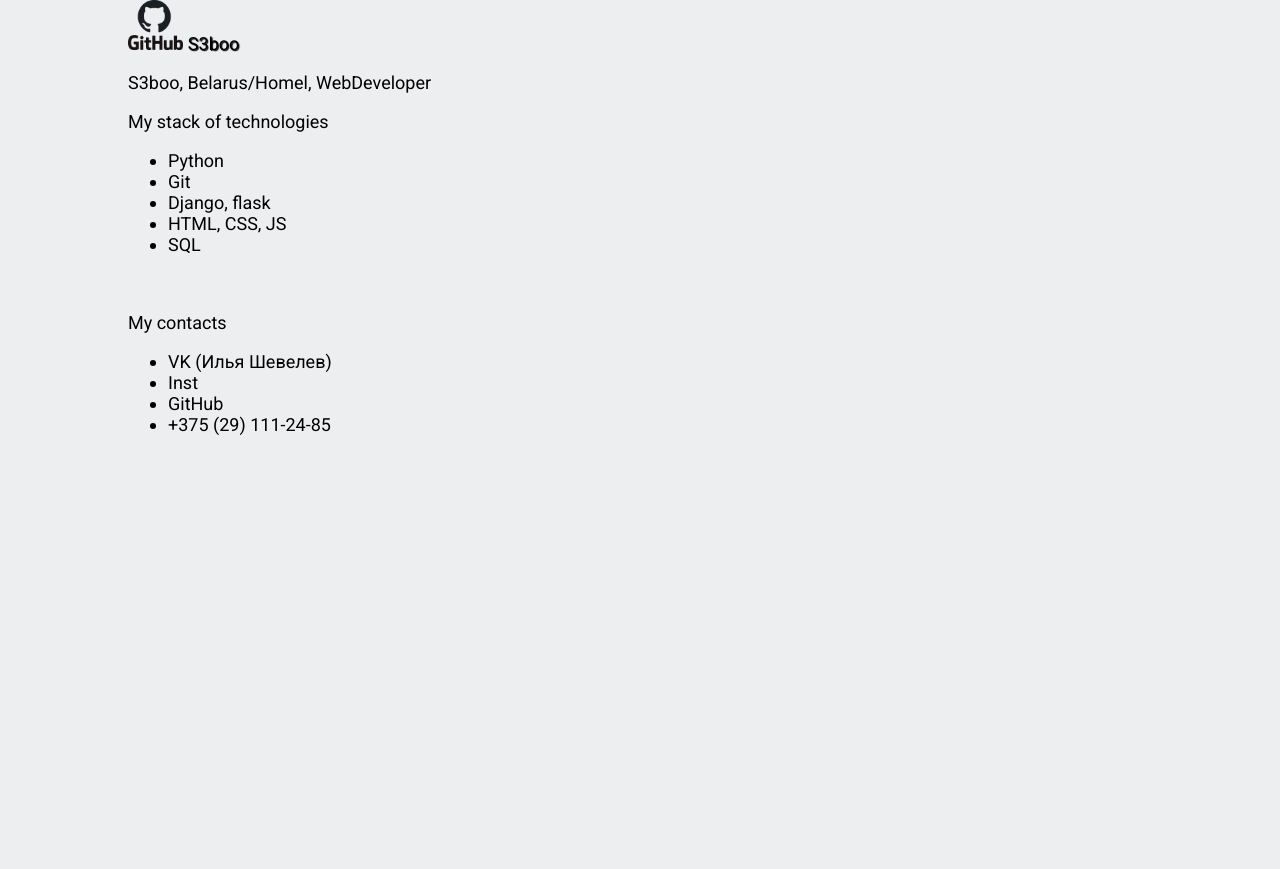
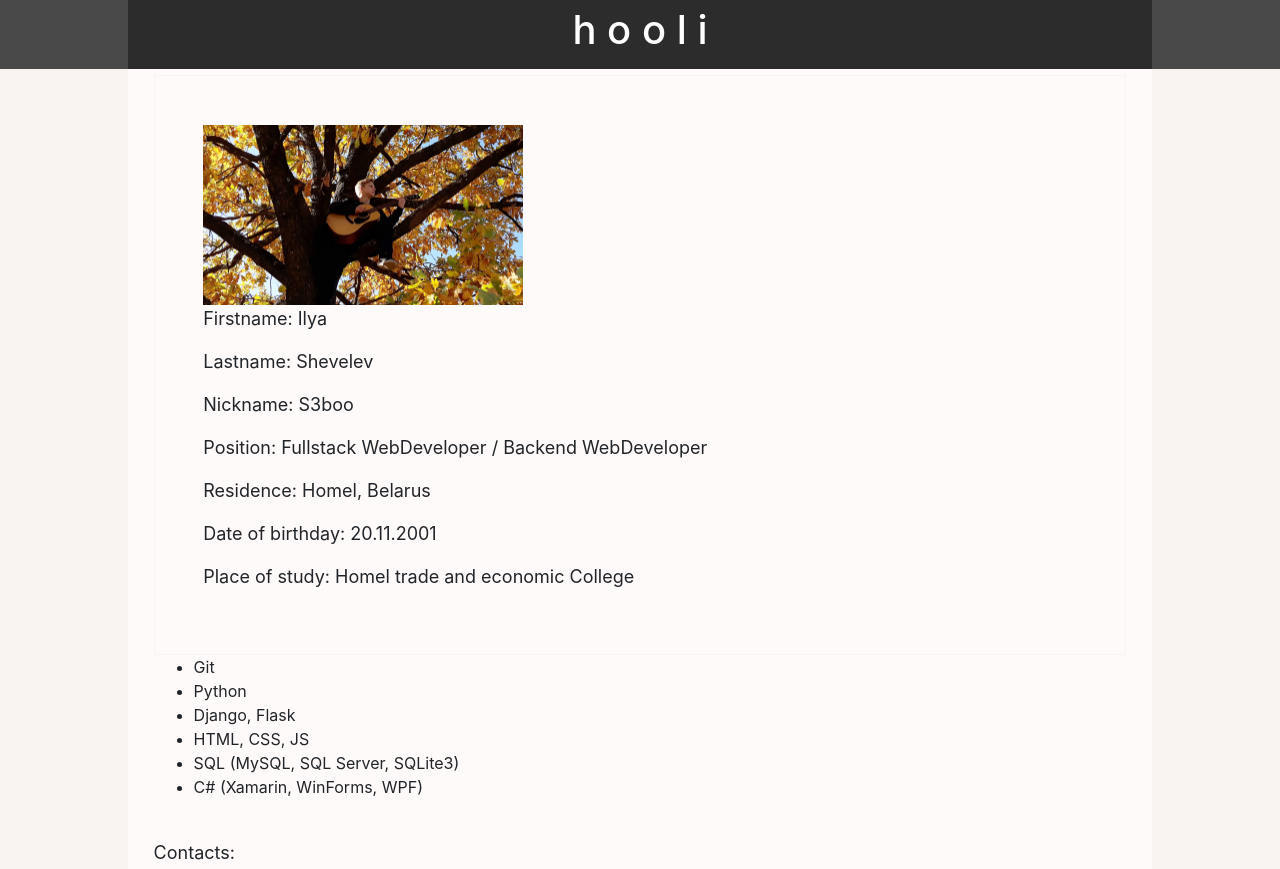
Before and after one commit to s3b00/portfolio, a plain HTML site: page index.html in a window 1280 px wide. Shown: the top 869 px of the page. Before the commit the page ends 800 px from the top, so only its background shows below. Drawn offline with nearby package versions, Linux system fonts and the light colour scheme.

Commit message:
New theme

```diff
--- a/index.html
+++ b/index.html
@@ -4,34 +4,52 @@
     <meta charset="UTF-8">
     <meta name="viewport" content="width=device-width, initial-scale=1.0">
     <title>S3boo page</title>
+    <link rel="stylesheet" href="https://stackpath.bootstrapcdn.com/bootstrap/4.5.2/css/bootstrap.min.css" integrity="sha384-JcKb8q3iqJ61gNV9KGb8thSsNjpSL0n8PARn9HuZOnIxN0hoP+VmmDGMN5t9UJ0Z" crossorigin="anonymous">
     <link rel="stylesheet" href="styles/style.css">
-    <link href="https://fonts.googleapis.com/css2?family=Roboto&display=swap" rel="stylesheet">
 </head>
 <body>
-    <div id="header-box">
-        <img src="images/githublogopng.png" alt="Git logo" id="gitlogo">
-        <a class="header-tag" href="index.html">S3boo</a>
+    <div id="footer">
+        <div id='footer-elements'>
+            <a href="index.html"><h1 id="hooli-tag">h o o l i</h1></a>
+        </div>
+    </div>
+    <div id='content'>
+        <div class="profilecart">
+            <img src="images/me.jpg" alt="Me" class="profileimage">
+            <div class="profiledata">
+                <p>Firstname: Ilya</p>
+                <p>Lastname: Shevelev</p>
+                <p>Nickname: S3boo</p>
+                <p>Position: Fullstack WebDeveloper / Backend WebDeveloper</p>
+                <p>Residence: Homel, Belarus</p>
+                <p>Date of birthday: 20.11.2001</p>
+                <p>Place of study: Homel trade and economic College</p>
+            </div>
         </div>
 
-    <p>S3boo, Belarus/Homel, WebDeveloper</p>
-    <p>My stack of technologies</p>
         <ul>
+            <li>Git</li>
             <li>Python</li>
-        <li>Git</li>
-        <li>Django, flask</li>
+            <li>Django, Flask</li>
             <li>HTML, CSS, JS</li>
-        <li>SQL</li>
+            <li>SQL (MySQL, SQL Server, SQLite3)</li>
+            <li>C# (Xamarin, WinForms, WPF)</li>
         </ul>
 
         <br>
-    <p>My contacts</p>
+        <p>Contacts:</p>
         <ul>
             <li><a href="https://vk.com/seamo">VK (Илья Шевелев)</a></li>
             <li><a href="https://www.instagram.com/seam.o_o/">Inst</a></li>
             <li><a href="https://github.com/s3b00">GitHub</a></li>
             <li>+375 (29) 111-24-85</li>
         </ul>
+    </div>
+
 
     <script src="scripts/main.js"></script>
+    <script src="https://code.jquery.com/jquery-3.5.1.slim.min.js" integrity="sha384-DfXdz2htPH0lsSSs5nCTpuj/zy4C+OGpamoFVy38MVBnE+IbbVYUew+OrCXaRkfj" crossorigin="anonymous"></script>
+    <script src="https://cdn.jsdelivr.net/npm/popper.js@1.16.1/dist/umd/popper.min.js" integrity="sha384-9/reFTGAW83EW2RDu2S0VKaIzap3H66lZH81PoYlFhbGU+6BZp6G7niu735Sk7lN" crossorigin="anonymous"></script>
+    <script src="https://stackpath.bootstrapcdn.com/bootstrap/4.5.2/js/bootstrap.min.js" integrity="sha384-B4gt1jrGC7Jh4AgTPSdUtOBvfO8shuf57BaghqFfPlYxofvL8/KUEfYiJOMMV+rV" crossorigin="anonymous"></script>
 </body>
 </html>
--- a/styles/style.css
+++ b/styles/style.css
@@ -1,30 +1,41 @@
-* {
-    box-sizing: content-box;
-    font-family: 'Roboto', sans-serif;
-    font-size: 18px;
+body {
+    background-color: #f9f3f2;
 }
 
-a {
-    text-decoration: none;
-    color: black;
+p {
+    font-size: 18px;
 }
 
 a:hover {
     text-decoration: underline;
 }
 
-body {
-    width: 80%;
-    margin: 0 auto;
-    padding: 0 20px 20px 20px;
-    display: block;
-    background-color: #edeef0;
+#footer, #footer-elements {
+    background-color: hsla(0, 0%, 15%, 0.829);
 }
 
-.header-tag {
-    text-shadow: 1px 1px 1px black;
+#hooli-tag {
+    color: white;
+    text-align: center;
 }
 
-#gitlogo {
-    height: 50px;
+#footer-elements, #content {
+    margin: 0% 10%;
+    padding: 0.5% 2%;
 }
+
+#content {
+    background-color: snow;
+    height: 100%;
+}
+
+.profilecart {
+    border: 1px solid #f9f3f2;
+    padding: 5%;
+}
+
+.profileimage {
+    object-fit: cover;
+    width: 320px;
+    height: 180px;
+}
```
Also changed, not shown: images/githublogopng.png (deleted), images/gitlogo.jpg (deleted), images/logo.png (deleted), images/me.jpg (added). Lines whose indentation alone changed are shown as unchanged.
